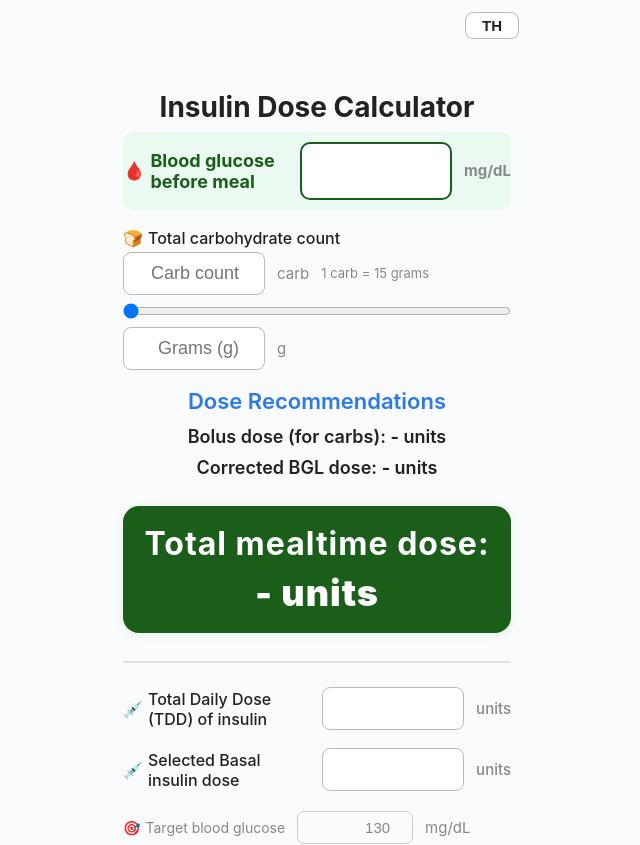
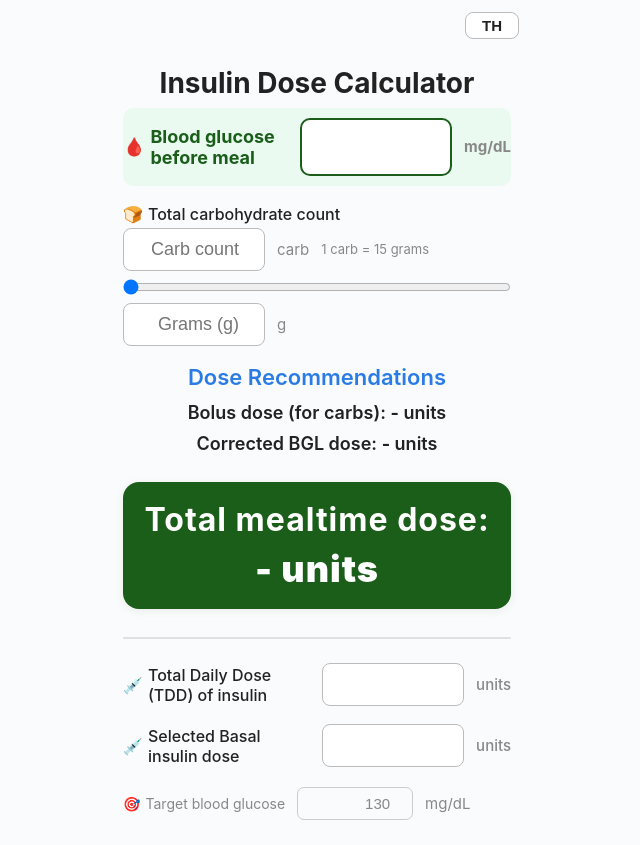
Before and after one commit to rachanonth/insulin-dose-calculator, a React (Create React App) app: page / in a window 1280 px wide. Shown: the top 845 px of the page, without its empty margins (323-963 px from the left). Built offline with nearby package versions, Linux system fonts and the light colour scheme.

Commit message:
Update App.css
Reduce space between language toggle and app section to 8px

```diff
--- a/src/App.css
+++ b/src/App.css
@@ -69,7 +69,7 @@ body, .app-root {
 .main-container {
   width: 100%;
   max-width: 420px;
-  margin: 32px 0 0 0;
+  margin: 8px 0 0 0;
   padding: 0 16px;
   box-sizing: border-box;
 }
```
